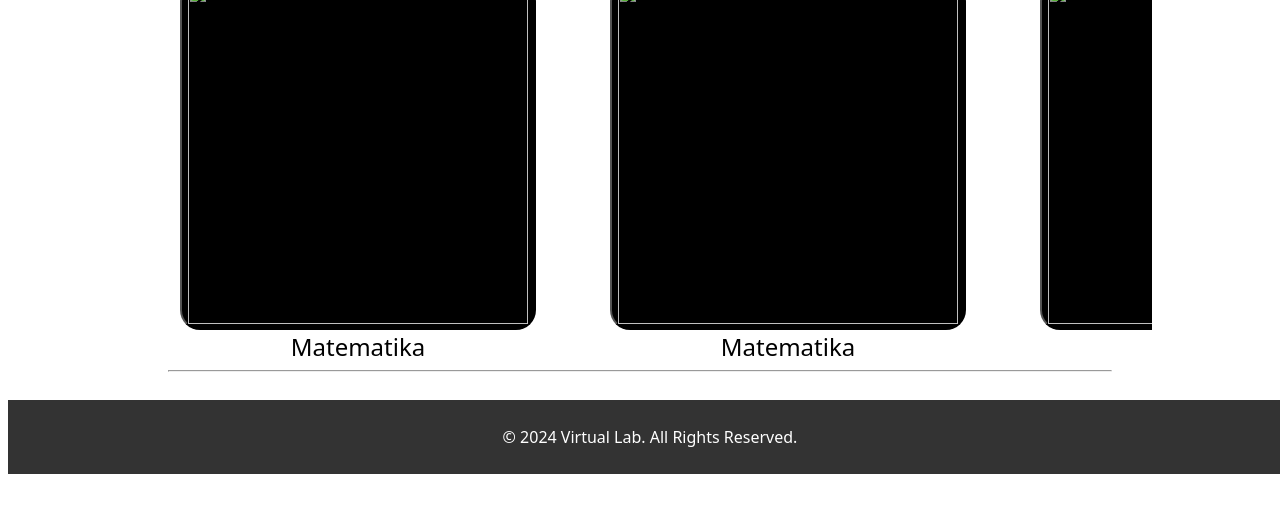
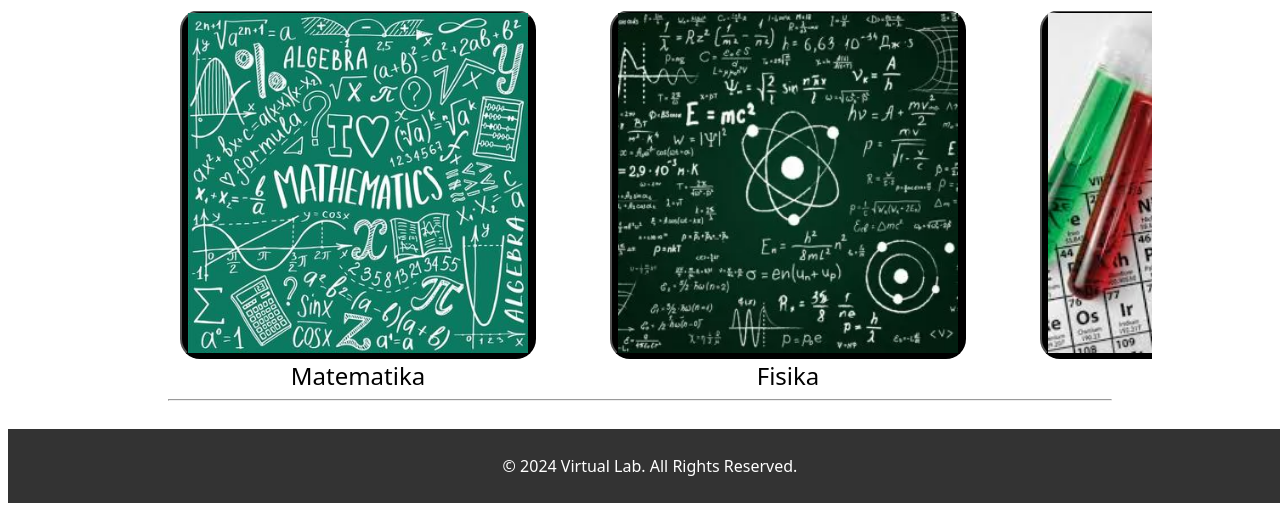
Before and after one commit to filbertfuvian/PAWM-VirtualLab, a plain HTML site: page index.html in a window 1280 px wide. Shown: the part 736-1247 px from the top of the page. Before the commit the page ends 1218 px from the top, so only its background shows below. Drawn offline with Linux system fonts and the light colour scheme.

Commit message:
Update index.html

```diff
--- a/index.html
+++ b/index.html
@@ -48,64 +48,46 @@
             </div>
         </section>
 
+        <hr>
+
         <label for="cardsContainer"><h1>Scroll Through Available Courses</h1></label>
         <section class="cards-bar">
             <div class="cards-container" id="cardsContainer">
                 <div class="card">
-                    <button id="card-matematika"><img src="download.jpeg"></button>
+                    <button onclick="window.location.href='pages/matematika.html'" id="card-matematika"><img src="assets/maths-symbols-icon-set-algebra-or-mathematics-subject-doodle-design-education-and-study-concept-back-to-school-background-for-notebook-not-pad-sketchbook-hand-drawn-illustration-vector.jpg"></button>
                     <label for="card-matematika">Matematika</label>
                 </div>
                 <div class="card">
-                    <button id="card-matematika"><img src="download.jpeg"></button>
-                    <label for="card-matematika">Matematika</label>
+                    <button onclick="window.location.href='pages/fisika.html'" id="card-fisika"><img src="assets/physics-300x300.webp"></button>
+                    <label for="card-fisika">Fisika</label>
                 </div>
                 <div class="card">
-                    <button id="card-matematika"><img src="download.jpeg"></button>
-                    <label for="card-matematika">Matematika</label>
+                    <button onclick="window.location.href='pages/kimia.html'" id="card-kimia"><img src="assets/chemistry.jpeg"></button>
+                    <label for="card-kimia">Kimia</label>
                 </div>
                 <div class="card">
-                    <button id="card-matematika"><img src="download.jpeg"></button>
-                    <label for="card-matematika">Matematika</label>
+                    <button onclick="window.location.href='pages/pengkom.html'" id="card-pengkom"><img src="assets/computational-thinking.jpg"></button>
+                    <label for="card-pengkom">Computational Thinking</label>
                 </div>
                 <div class="card">
-                    <button id="card-matematika"><img src="pexels-charlesdeluvio-1851164.jpg"></button>
-                    <label for="card-matematika">Matematika</label>
+                    <button onclick="window.location.href='pages/litdig.html'" id="card-litdig"><img src="assets/DALL·E-2024-01-07-08.webp"></button>
+                    <label for="card-pengkom">Literasi Digital dan AI</label>
                 </div>
                 <div class="card">
-                    <button id="card-matematika"><img src="download.jpeg"></button>
-                    <label for="card-matematika">Matematika</label>
+                    <button onclick="window.location.href='pages/olahraga.html'" id="card-olahraga"><img src="assets/website-cms-16871418508218553.webp"></button>
+                    <label for="card-pengkom">Olahraga</label>
                 </div>
                 <div class="card">
-                    <button id="card-matematika"><img src="download.jpeg"></button>
-                    <label for="card-matematika">Matematika</label>
+                    <button onclick="window.location.href='pages/pancasila.html'" id="card-pancasila"><img src="assets/panacasila.jpeg"></button>
+                    <label for="card-pengkom">Pancasila</label>
                 </div>
                 <div class="card">
-                    <button id="card-matematika"><img src="download.jpeg"></button>
-                    <label for="card-matematika">Matematika</label>
+                    <button onclick="window.location.href='pages/bahasa.html'" id="card-pancasila"><img src="assets/Bahasa-Indonesia.jpg"></button>
+                    <label for="card-pengkom">Bahasa Indonesia</label>
                 </div>
                 <div class="card">
-                    <button id="card-matematika"><img src="download.jpeg"></button>
-                    <label for="card-matematika">Matematika</label>
-                </div>
-                <div class="card">
-                    <button id="card-matematika"><img src="download.jpeg"></button>
-                    <label for="card-matematika">Matematika</label>
-                </div>
-                <div class="card">
-                    <button id="card-matematika"><img src="download.jpeg"></button>
-                    <label for="card-matematika">Matematika</label>
-                </div>
-                <div class="card">
-                    <button id="card-matematika"><img src="download.jpeg"></button>
-                    <label for="card-matematika">Matematika</label>
-                </div>
-                <div class="card">
-                    <button id="card-matematika"><img src="download.jpeg"></button>
-                    <label for="card-matematika">Matematika</label>
-                </div>
-                <div class="card">
-                    <button id="card-matematika"><img src="download.jpeg"></button>
-                    <label for="card-matematika">Matematika</label>
+                    <button onclick="window.location.href='pages/english.html'" id="card-pancasila"><img src="assets/learning-english-doodle-set-language-school-in-sketch-style-online-language-education-course-hand-drawn-illustration-isolated-on-white-background-vector.jpg"></button>
+                    <label for="card-pengkom">Bahasa Inggris</label>
                 </div>
             </div>
         </section>
```
